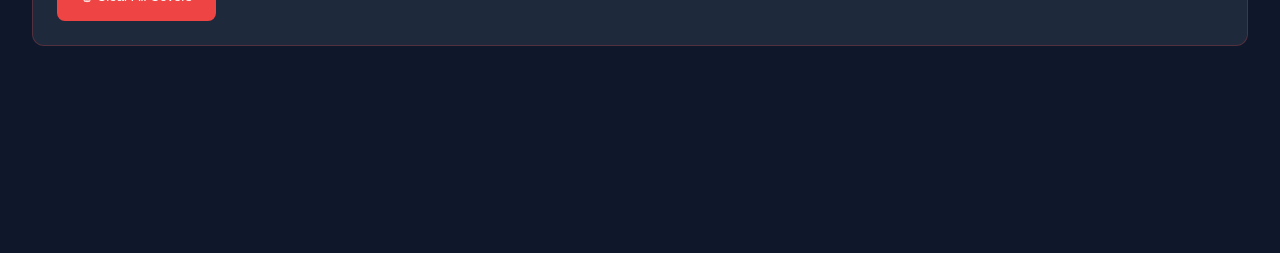
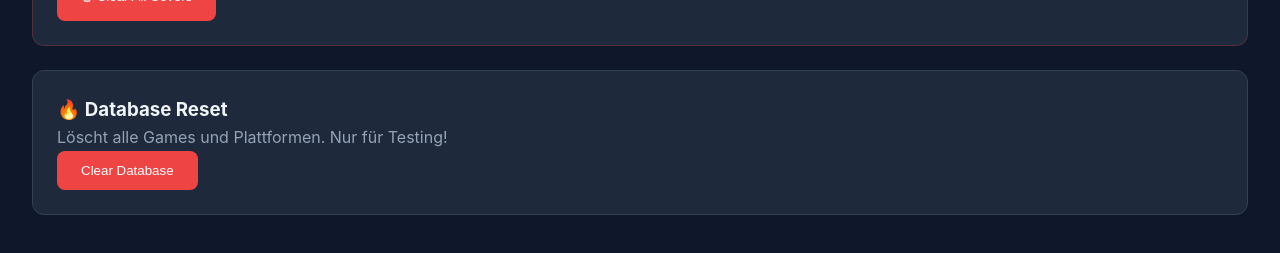
Before and after one commit to TheDachlatte007/collectabase, a Vue app in the folder frontend/: page /settings in a window 1280 px wide. Shown: the part 1161-1414 px from the top of the page. Before the commit the page ends 1263 px from the top, so only its background shows below. Built offline with nearby package versions, Linux system fonts and the light colour scheme; no server answers.

Commit message:
last stand

```diff
--- a/frontend/src/views/Settings.vue
+++ b/frontend/src/views/Settings.vue
@@ -86,6 +86,19 @@
       <div v-if="clearDone" class="result-box mt-2">✅ All covers cleared – run Bulk Enrich to re-fetch.</div>
     </div>
 
+    <!-- Database Reset -->
+    <div class="card mb-3">
+        <h3>🔥 Database Reset</h3>
+        <p class="text-muted">Löscht alle Games und Plattformen. Nur für Testing!</p>
+        <button @click="clearDatabase" class="btn btn-danger" :disabled="clearLoading">
+        {{ clearLoading ? 'Lösche...' : 'Clear Database' }}
+        </button>
+        <div v-if="clearResult" class="mt-2 p-2 bg-success text-white rounded">
+        ✅ {{ clearResult.message }}
+        </div>
+    </div>
+
+
   </div>
 </template>
 
@@ -102,6 +115,8 @@ const clearDone = ref(false)
 const clzFile = ref(null)
 const clzLoading = ref(false)
 const clzResult = ref(null)
+const clearLoading = ref(false)
+const clearResult = ref(null)
 
 function onClzFile(e) {
   clzFile.value = e.target.files[0]
@@ -174,6 +189,22 @@ async function clearCovers() {
   }
 }
 
+async function clearDatabase() {
+  if (!confirm('Wirklich ALLES löschen? Das kann nicht rückgängig gemacht werden!')) return
+
+  clearLoading.value = true
+  try {
+    const res = await fetch('/api/database/clear', { method: 'DELETE' })
+    clearResult.value = await res.json()
+    // Refresh Games List nach Clear
+    location.reload()
+  } catch (e) {
+    clearResult.value = { message: 'Fehler: ' + e.message }
+  } finally {
+    clearLoading.value = false
+  }
+}
+
 onMounted(loadInfo)
 </script>
 
```
Also changed, not shown: 1 other file (tests, documents, lock files or other folders).
